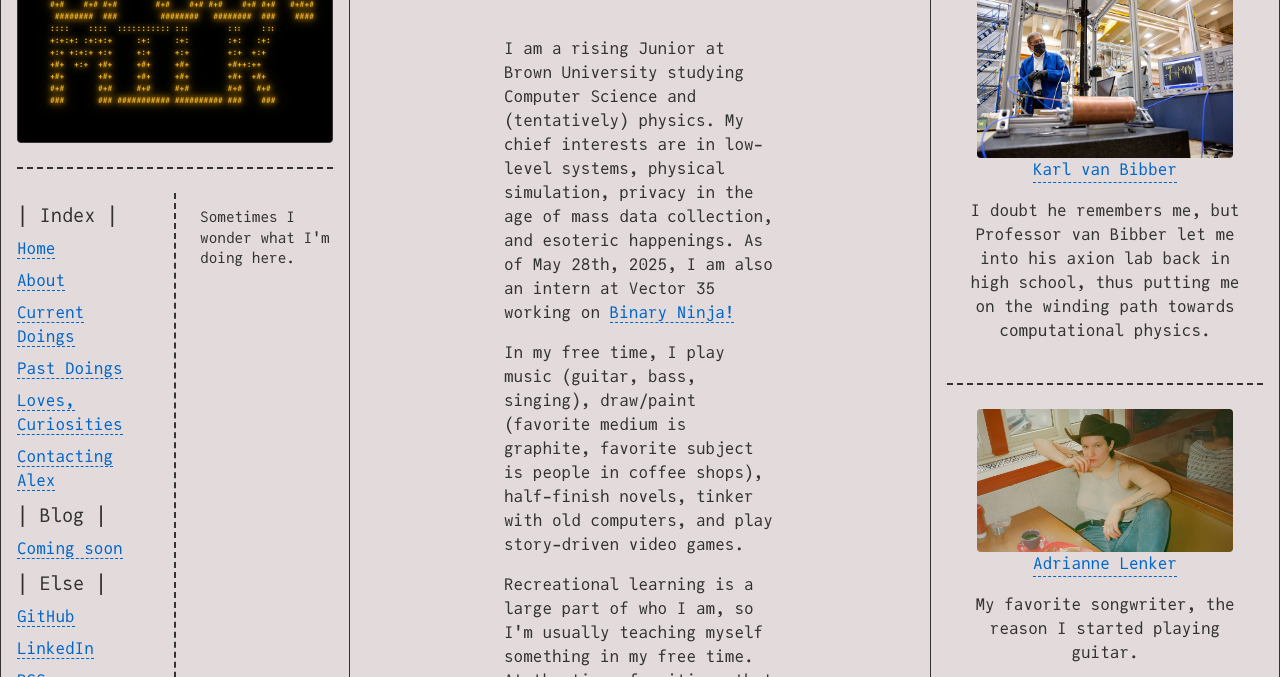
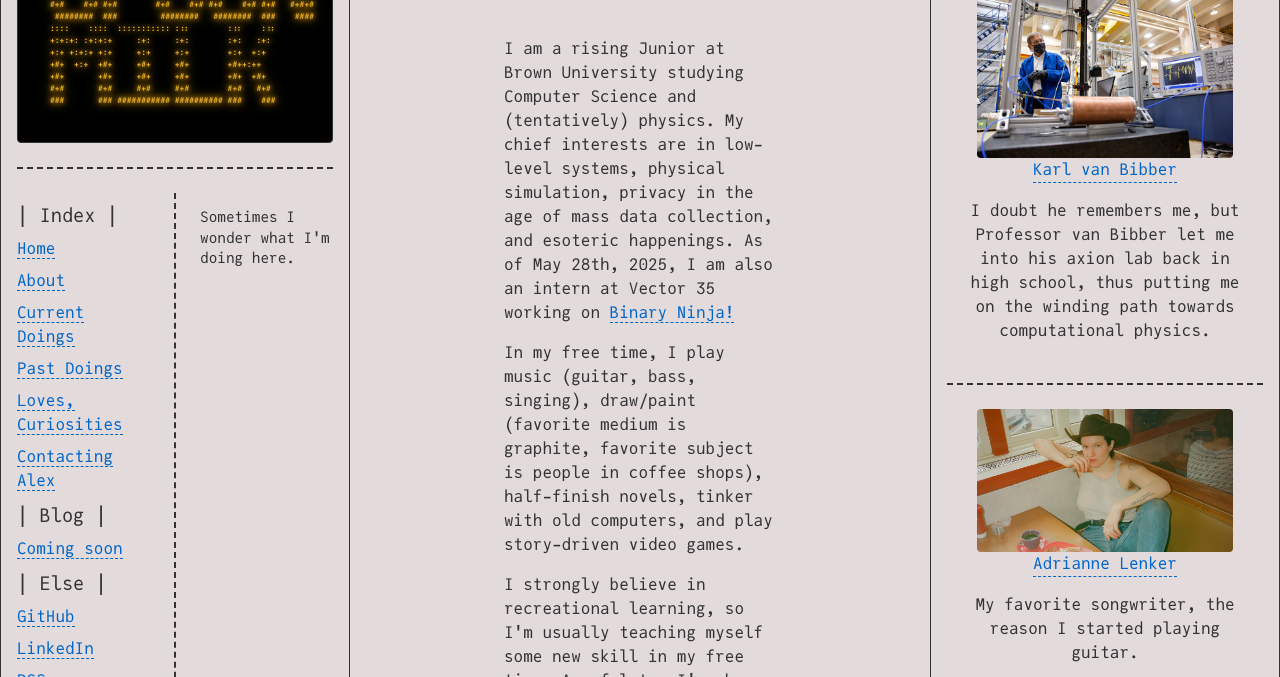
Before and after one commit to spoonmilk/spoonmilk.github.io, an Astro site: page /about in a window 1280 px wide. Shown: the part 123-800 px from the top of the page. Built offline with nearby package versions, Linux system fonts and the light colour scheme; Astro itself is replaced by a stand-in of ours.

Commit message:
Update about page

```diff
--- a/src/pages/about.astro
+++ b/src/pages/about.astro
@@ -18,8 +18,8 @@ import BaseLayout from "../layouts/BaseLayout.astro";
     novels, tinker with old computers, and play story-driven video games.
   </p>
   <p>
-    Recreational learning is a large part of who I am, so I'm usually teaching
-    myself something in my free time. At the time of writing, that 'something'
-    is web development.
+    I strongly believe in recreational learning, so I'm usually teaching myself some new skill in my free time.
+    As of late, I've been learning more about frontend development (a skill I've long neglected), reverse engineering,
+    and woodworking.
   </p>
 </BaseLayout>
```
